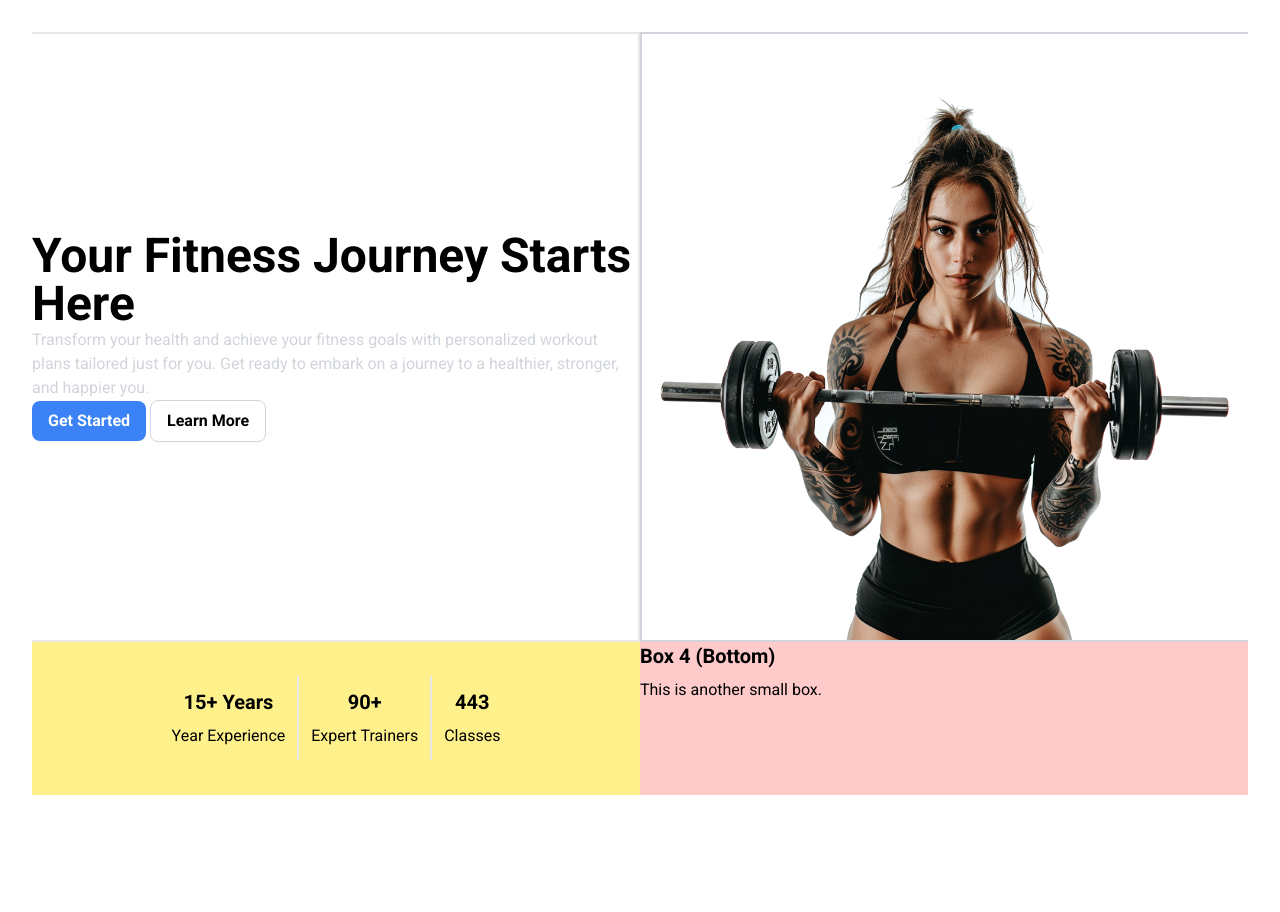
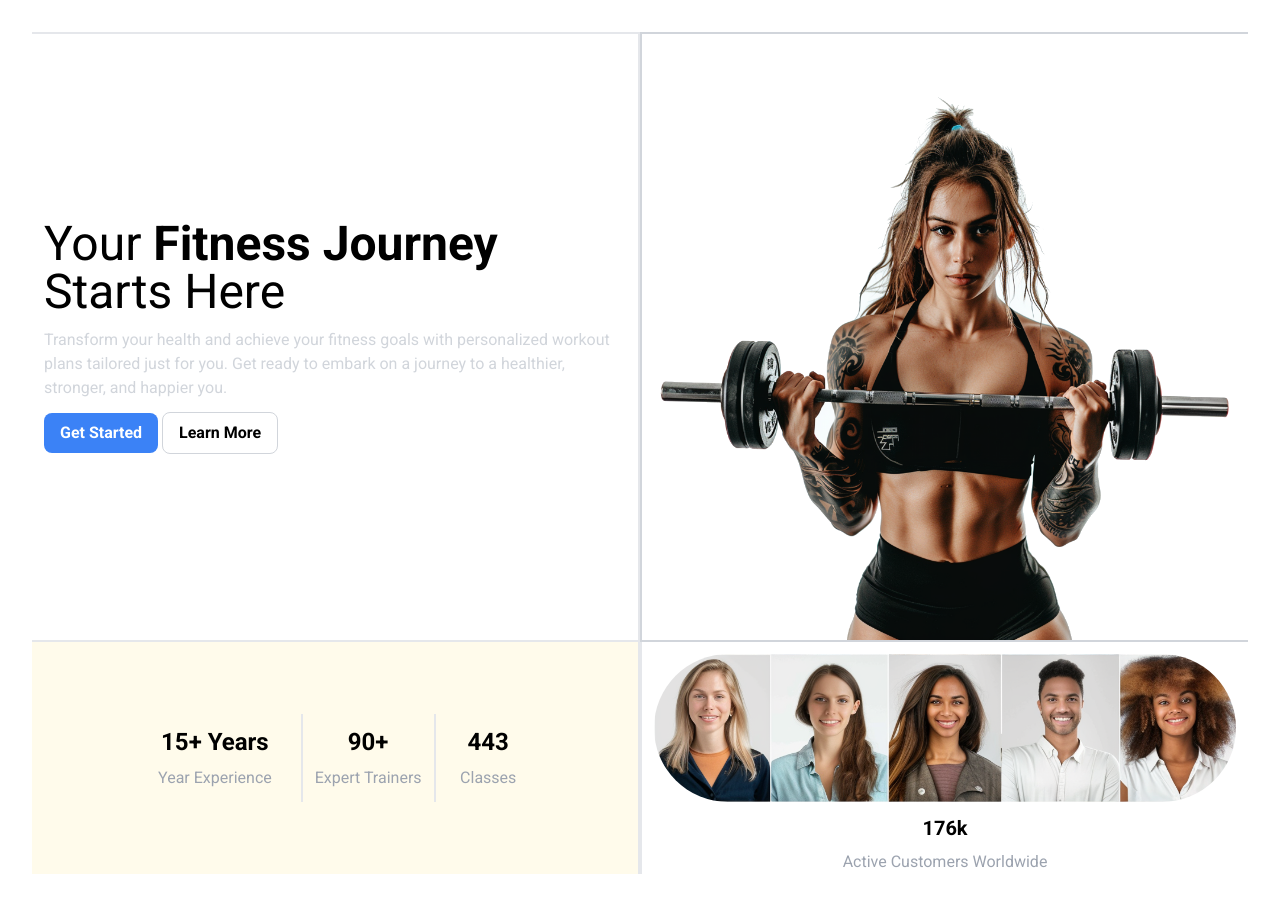
Before and after one commit to uralrdybread/Layouts, a plain HTML site: page checkered/index.html in a window 1280 px wide. Shown: the top 912 px of the page. Drawn offline with nearby package versions, Linux system fonts and the light colour scheme.

Commit message:
finished layout. Made some minor typography adjustments and spacing.

```diff
--- a/checkered/index.html
+++ b/checkered/index.html
@@ -12,15 +12,16 @@
   </head>
   <body style="font-family: 'Roboto', sans-serif" class="p-8">
     <div class="">
-      <div class="grid grid-cols-1 md:grid-rows-12 md:grid-cols-2">
+      <div class="grid grid-cols-1 md:grid-rows-4 md:grid-cols-2">
         <!-- Top left box -->
         <div
-          class="flex flex-col justify-center border-r-2 border-b-2 border-t-2 col-span-1 md:row-span-4"
+          class="flex flex-col justify-center p-3 md:border-r-2 md:border-b-2 md:border-t-2 col-span-1 md:row-span-4"
         >
-          <h2 class="text-5xl font-semibold text-black">
-            Your Fitness Journey Starts Here
+          <h2 class="text-5xl text-black mb-3">
+            Your
+            <span class="font-bold">Fitness Journey</span> Starts Here
           </h2>
-          <p class="text-gray-300">
+          <p class="text-gray-300 mb-3">
             Transform your health and achieve your fitness goals with
             personalized workout plans tailored just for you. Get ready to
             embark on a journey to a healthier, stronger, and happier you.
@@ -32,7 +33,7 @@
               Get Started
             </button>
             <button
-              class="bg-white hover:bg-gray-200 text-black font-bold py-2 px-4 rounded-lg border border-gray-300 transition duration-300 ease-in-out"
+              class="bg-white hover:bg-gray-200 text-black font-bold py-2 px-4 rounded-lg md:border border-gray-300 transition duration-300 ease-in-out"
             >
               Learn More
             </button>
@@ -40,35 +41,40 @@
         </div>
         <!-- Top right box -->
         <div
-          class="flex justify-center items-center md:col-span-1 md:row-span-4 border-l-2 border-t-2 border-b-2 border-gray-300"
+          class="flex justify-center items-end md:col-span-1 md:row-span-4 md:border-l-2 md:border-t-2 border-b-2 border-gray-300"
         >
           <img src="/images/liftgirl.png" />
         </div>
         <!-- Bottom left box -->
         <div
-          class="flex items-center justify-center md:row-span-1 bg-yellow-200"
+          class="flex flex-col items-center justify-center md:row-span-1 bg-amber-50 md:border-r-2"
         >
           <div class="text-center">
             <div class="flex">
-              <div class="border-r-2 p-3">
-                <h2 class="text-xl font-semibold mb-2">15+ Years</h2>
-                <p>Year Experience</p>
+              <div class="md:border-r-2 p-3">
+                <h2 class="text-2xl font-semibold mb-2 mx-5">15+ Years</h2>
+                <p class="text-gray-400">Year Experience</p>
               </div>
-              <div class="border-r-2 p-3">
-                <h2 class="text-xl font-semibold mb-2">90+</h2>
-                <p>Expert Trainers</p>
+              <div class="md:border-r-2 p-3">
+                <h2 class="text-2xl font-semibold mb-2 mx-5">90+</h2>
+                <p class="text-gray-400">Expert Trainers</p>
               </div>
               <div class="p-3">
-                <h2 class="text-xl font-semibold mb-2">443</h2>
-                <p>Classes</p>
+                <h2 class="text-2xl font-semibold mb-2 mx-5">443</h2>
+                <p class="text-gray-400">Classes</p>
               </div>
             </div>
           </div>
         </div>
         <!-- Bottom right box -->
-        <div class="md:row-span-1 bg-red-200">
-          <h2 class="text-xl font-semibold mb-2">Box 4 (Bottom)</h2>
-          <p>This is another small box.</p>
+        <div
+          class="flex flex-col items-center justify-center md:row-span-1 md:border-l-2"
+        >
+          <img class="p-3 rounded-full" src="/images/users.png" />
+          <div class="text-center">
+            <h2 class="text-xl font-semibold mb-2">176k</h2>
+            <p class="text-gray-400">Active Customers Worldwide</p>
+          </div>
         </div>
       </div>
     </div>
```
Also changed, not shown: checkered/images/users.png (added).
